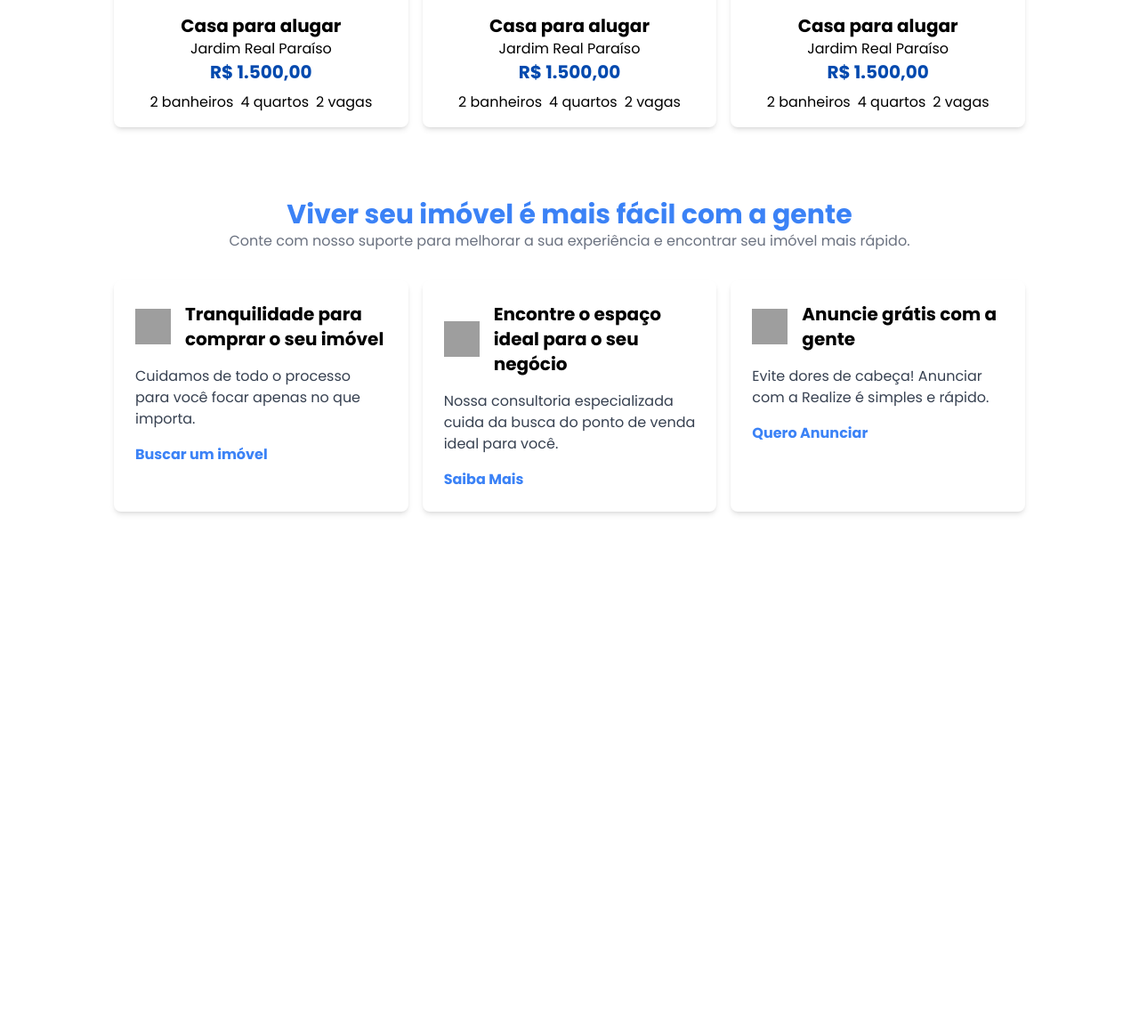
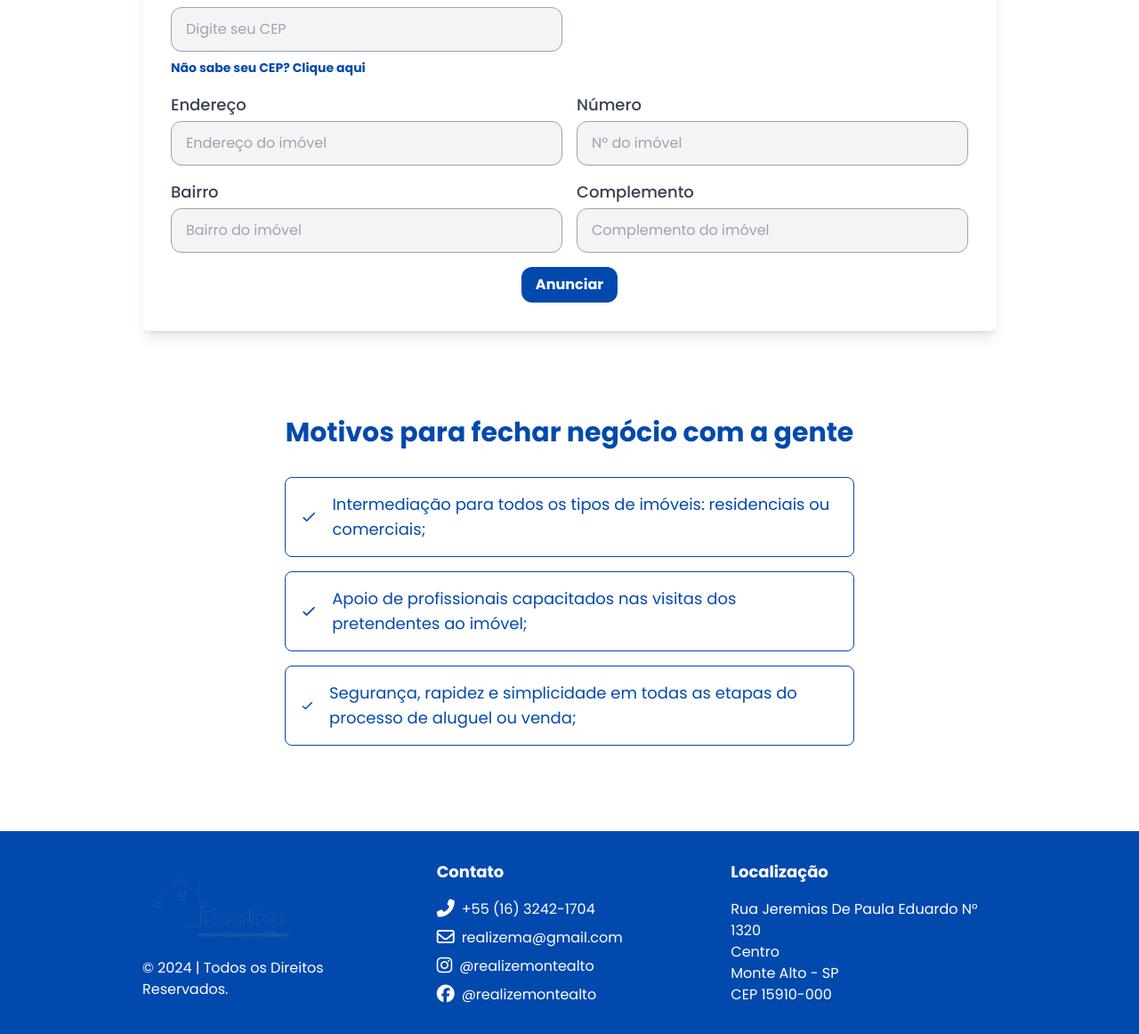
Before and after one commit to caio-pellegrini/realize-imobiliaria, a Laravel app: page /anunciar in a window 1280 px wide. Shown: the part 1041-2203 px from the top of the page at 89% size. Before the commit the page ends 1619 px from the top, so only its background shows below. Run offline with Laravel 12, Linux system fonts and the light colour scheme; style sheets or scripts are compiled from the project's sources; parts of the project's set-up code (start-up, migrations or seed data) failed here and were passed over; some libraries are stand-ins or nearby versions; grey boxes are pictures that could not be loaded.

Commit message:
página de contato, anunciar e quem somos terminadas

```diff
--- /dev/null
+++ b/resources/views/anunciar.blade.php
@@ -0,0 +1,151 @@
+<x-layout>
+    <x-slot name="titulo">Anunciar Imóvel - Realize Imobiliária</x-slot>
+
+    <div class="container mx-auto px-4 md:px-40 py-12 space-y-12">
+        <!-- Título da Página -->
+        <section class="text-center">
+            <h1 class="text-3xl lg:text-4xl font-bold text-primary mb-4">Anuncie o seu imóvel com a Realize!</h1>
+            <p class="text-lg text-gray-700 max-w-2xl mx-auto">Aqui você mesmo cadastra o seu imóvel para vender ou
+                alugar de forma simples, rápida, digital e sem pagar nada. Perfeito, não é?</p>
+        </section>
+
+        <section class="flex flex-col lg:flex-row items-center justify-around space-y-4 lg:space-y-0 lg:space-x-6">
+            <div
+                class="lg:w-2/3 space-y-4 lg:space-y-8 order-1 lg:order-none bg-gray-300 px-4 py-3 md:px-8 md:py-6 rounded-lg max-w-2xl">
+                <h2 class="text-2xl font-bold text-primary mb-6">São apenas 3 passos:</h2>
+                <div class="space-y-6">
+                    <div class="flex items-start">
+                        <div
+                            class="bg-primary text-white rounded-full h-8 md:h-10 w-8 md:w-10 flex items-center justify-center font-bold mr-4 shrink-0">
+                            1</div>
+                        <div>
+                            <h3 class="text-xl font-bold">Cadastre o seu imóvel</h3>
+                            <p>Preencha nosso formulário com todas as informações necessárias.</p>
+                        </div>
+                    </div>
+                    <div class="flex items-start">
+                        <div
+                            class="bg-primary text-white rounded-full h-8 md:h-10 w-8 md:w-10 flex items-center justify-center font-bold mr-4 shrink-0">
+                            2</div>
+                        <div>
+                            <h3 class="text-xl font-bold">Contato do consultor</h3>
+                            <p>Nossa equipe entrará em contato para agendar as fotos, tour 360º e vídeos.</p>
+                        </div>
+                    </div>
+                    <div class="flex items-start">
+                        <div
+                            class="bg-primary text-white rounded-full h-8 md:h-10 w-8 md:w-10 flex items-center justify-center font-bold mr-4 shrink-0 ">
+                            3</div>
+                        <div>
+                            <h3 class="text-xl font-bold">Anúncio no ar</h3>
+                            <p>O seu imóvel estará em nosso site e principais portais imobiliários.</p>
+                        </div>
+                    </div>
+                </div>
+            </div>
+            <img src="{{ asset('assets/imgs/anunciar/anunciar1.png') }}" alt="Anuncie seu imóvel"
+                class="mx-auto md:w-1/4 rounded-lg">
+
+        </section>
+
+        <!-- Formulário de Cadastro de Imóvel -->
+        <section class="bg-white p-8 rounded-lg shadow-lg">
+            <h2 class="text-2xl font-bold text-primary text-center mb-6">Comece agora mesmo o seu cadastro!</h2>
+            <form action="{{ route('imoveis.anunciar') }}" method="POST" class="space-y-4">
+                @csrf
+                <div class="grid grid-cols-1 md:grid-cols-2 gap-4">
+                    <div>
+                        <label for="name" class="block text-lg font-medium text-gray-700">Nome</label>
+                        <input type="text" name="name" id="name" required placeholder="Digite seu nome"
+                            class="mt-1 block w-full px-4 py-3 border border-gray-400 rounded-xl bg-gray-100 shadow-sm focus:outline-none focus:ring-primary focus:border-primary">
+                    </div>
+                    <div>
+                        <label for="phone" class="block text-lg font-medium text-gray-700">Telefone</label>
+                        <input type="tel" name="phone" id="phone" required placeholder="Digite seu telefone"
+                            class="mt-1 block w-full px-4 py-3 border border-gray-400 rounded-xl bg-gray-100 shadow-sm focus:outline-none focus:ring-primary focus:border-primary">
+                    </div>
+                </div>
+                <div class="grid grid-cols-1 md:grid-cols-2 gap-4">
+                    <div>
+                        <label for="email" class="block text-lg font-medium text-gray-700">E-mail</label>
+                        <input type="email" name="email" id="email" required placeholder="Digite seu e-mail"
+                            class="mt-1 block w-full px-4 py-3 border border-gray-400 rounded-xl bg-gray-100 shadow-sm focus:outline-none focus:ring-primary focus:border-primary">
+                    </div>
+                    <div>
+                        <label for="cpf" class="block text-lg font-medium text-gray-700">CPF</label>
+                        <input type="text" name="cpf" id="cpf" required placeholder="Digite seu CPF"
+                            class="mt-1 block w-full px-4 py-3 border border-gray-400 rounded-xl bg-gray-100 shadow-sm focus:outline-none focus:ring-primary focus:border-primary">
+                    </div>
+                </div>
+                <div class="grid grid-cols-1 md:grid-cols-2 gap-4">
+                    <div>
+                        <label for="cep" class="block text-lg font-medium text-gray-700">CEP</label>
+                        <input type="text" name="cep" id="cep" required placeholder="Digite seu CEP"
+                            class="mt-1 block w-full px-4 py-3 border border-gray-400 rounded-xl bg-gray-100 shadow-sm focus:outline-none focus:ring-primary focus:border-primary">
+                        <a href="https://buscacepinter.correios.com.br/app/endereco/index.php" class="text-primary text-sm font-bold mt-2 inline-block hover:underline ">Não sabe seu CEP?
+                            Clique aqui</a>
+                    </div>
+                </div>
+                <div class="grid grid-cols-1 md:grid-cols-2 gap-4">
+                    <div>
+                        <label for="endereco" class="block text-lg font-medium text-gray-700">Endereço</label>
+                        <input type="text" name="endereco" id="endereco" required placeholder="Endereço do imóvel"
+                            class="mt-1 block w-full px-4 py-3 border border-gray-400 rounded-xl bg-gray-100 shadow-sm focus:outline-none focus:ring-primary focus:border-primary">
+                    </div>
+                    <div>
+                        <label for="numero" class="block text-lg font-medium text-gray-700">Número</label>
+                        <input type="text" name="numero" id="numero" required placeholder="Nº do imóvel"
+                            class="mt-1 block w-full px-4 py-3 border border-gray-400 rounded-xl bg-gray-100 shadow-sm focus:outline-none focus:ring-primary focus:border-primary">
+                    </div>
+                </div>
+                <div class="grid grid-cols-1 md:grid-cols-2 gap-4">
+                    <div>
+                        <label for="bairro" class="block text-lg font-medium text-gray-700">Bairro</label>
+                        <input type="text" name="bairro" id="bairro" required placeholder="Bairro do imóvel"
+                            class="mt-1 block w-full px-4 py-3 border border-gray-400 rounded-xl bg-gray-100 shadow-sm focus:outline-none focus:ring-primary focus:border-primary">
+                    </div>
+                    <div>
+                        <label for="complemento" class="block text-lg font-medium text-gray-700">Complemento</label>
+                        <input type="text" name="complemento" id="complemento" placeholder="Complemento do imóvel"
+                            class="mt-1 block w-full px-4 py-3 border border-gray-400 rounded-xl bg-gray-100 shadow-sm focus:outline-none focus:ring-primary focus:border-primary">
+                    </div>
+                </div>
+                <div class="text-center">
+                    <button type="submit"
+                        class="inline-block bg-primary text-white font-bold py-2 px-4 rounded-xl hover:bg-blue-700 focus:outline-none focus:ring-2 focus:ring-primary focus:ring-offset-2">Anunciar</button>
+                </div>
+            </form>
+        </section>
+
+        <section class="container mx-auto px-4 md:px-40 py-12 space-y-8">
+            <h2 class="text-center text-3xl font-bold text-primary mb-6">Motivos para fechar negócio com a gente</h2>
+            <div class="space-y-4">
+                <div class="flex items-center border border-primary rounded-lg p-4">
+                    <svg xmlns="http://www.w3.org/2000/svg" class="h-6 w-6 text-primary mr-4" fill="none"
+                        viewBox="0 0 24 24" stroke="currentColor">
+                        <path stroke-linecap="round" stroke-linejoin="round" stroke-width="2" d="M5 13l4 4L19 7" />
+                    </svg>
+                    <p class="text-lg text-primary">Intermediação para todos os tipos de imóveis: residenciais ou
+                        comerciais;</p>
+                </div>
+                <div class="flex items-center border border-primary rounded-lg p-4">
+                    <svg xmlns="http://www.w3.org/2000/svg" class="h-6 w-6 text-primary mr-4" fill="none"
+                        viewBox="0 0 24 24" stroke="currentColor">
+                        <path stroke-linecap="round" stroke-linejoin="round" stroke-width="2" d="M5 13l4 4L19 7" />
+                    </svg>
+                    <p class="text-lg text-primary">Apoio de profissionais capacitados nas visitas dos pretendentes ao
+                        imóvel;</p>
+                </div>
+                <div class="flex items-center border border-primary rounded-lg p-4">
+                    <svg xmlns="http://www.w3.org/2000/svg" class="h-6 w-6 text-primary mr-4" fill="none"
+                        viewBox="0 0 24 24" stroke="currentColor">
+                        <path stroke-linecap="round" stroke-linejoin="round" stroke-width="2" d="M5 13l4 4L19 7" />
+                    </svg>
+                    <p class="text-lg text-primary">Segurança, rapidez e simplicidade em todas as etapas do processo de
+                        aluguel ou venda;</p>
+                </div>
+            </div>
+        </section>
+
+    </div>
+</x-layout>
--- a/resources/views/components/footer.blade.php
+++ b/resources/views/components/footer.blade.php
@@ -0,0 +1,28 @@
+<footer class="bg-primary text-white px-4 md:px-40 py-8">
+    <div class="container mx-auto grid grid-cols-1 md:grid-cols-3 gap-8 items-center">
+        <!-- Logo e Direitos Reservados -->
+        <div class="flex flex-col items-center md:items-start text-center md:text-left">
+            <x-application-logo class="w-24 h-24"></x-application-logo>
+            <p class="mt-4">&copy; 2024 | Todos os Direitos Reservados.</p>
+        </div>
+
+        <!-- Contato -->
+        <div class="flex flex-col items-center md:items-start text-center md:text-left space-y-2">
+            <h3 class="text-lg font-semibold mb-2">Contato</h3>
+
+            <a href="{{ route('contato') }}" class="space-x-2"><i class="fas fa-lg fa-phone-alt"></i><span class="hover:underline">+55 (16) 3242-1704</span></a>
+            <a href="mailto:realizama@gmail.com" class="space-x-2"><i class="far fa-lg fa-envelope"></i><span class="hover:underline">realizema@gmail.com</span></a>
+            <a href="https://www.instagram.com/realizemontealto/" class="space-x-2"><i class="fab fa-lg fa-instagram"></i><span class="hover:underline">@realizemontealto</span></a>
+            <a href="https://www.facebook.com/carvalhoaugusto2020" class="space-x-2"><i class="fab fa-lg fa-facebook"></i><span class="hover:underline">@realizemontealto</span></a>
+        </div>
+
+        <!-- Localização -->
+        <div class="flex flex-col items-center md:items-start text-center md:text-left">
+            <h3 class="text-lg font-semibold mb-4">Localização</h3>
+            <p>Rua Jeremias De Paula Eduardo N° 1320</p>
+            <p>Centro</p>
+            <p>Monte Alto - SP</p>
+            <p>CEP 15910-000</p>
+        </div>
+    </div>
+</footer>
--- a/resources/views/components/layout.blade.php
+++ b/resources/views/components/layout.blade.php
@@ -1,5 +1,6 @@
 <!DOCTYPE html>
 <html lang="{{ str_replace('_', '-', app()->getLocale()) }}">
+
 <head>
     <meta charset="utf-8">
     <meta name="viewport" content="width=device-width, initial-scale=1">
@@ -8,7 +9,13 @@
 
     @vite('resources/css/app.css')
 
-        <script src="https://cdn.jsdelivr.net/npm/alpinejs@3.x.x/dist/cdn.min.js" defer></script>
+    <script src="https://cdnjs.cloudflare.com/ajax/libs/alpinejs/3.14.0/cdn.js"
+        integrity="sha512-z6F6XBybddChHDc/36z8WZzvOW8pdlUKne6R5E7PGIo7v9S8AZF8vlhm2hbiAAjKpKbfO9K8Yer0w6U1xYsQjQ=="
+        crossorigin="anonymous" referrerpolicy="no-referrer" defer></script>
+    <script src="https://kit.fontawesome.com/9e7ee59099.js" crossorigin="anonymous" defer></script>
+
+
+    <link href="https://cdn.jsdelivr.net/npm/@splidejs/splide@4.1.4/dist/css/splide.min.css" rel="stylesheet">
 </head>
 
 <body class="antialiased">
@@ -18,6 +25,11 @@
         {{ $slot }}
     </main>
 
-        <!--@include('components.footer')-->
+    <x-whastapp-btn></x-whastapp-btn>
+
+    @include('components.footer')
+
+
 </body>
+
 </html>
--- a/resources/views/components/navigation.blade.php
+++ b/resources/views/components/navigation.blade.php
@@ -1,9 +1,8 @@
-<nav x-data="{ open: false }" class=" bg-white border-b border-gray-100 {{ request()->routeIs('cardapio') ? 'fixed top-0 w-full z-50' : '' }}">
+<nav x-data="{ open: false }" class=" bg-gray-200 border-b border-gray-100 shadow-md {{ request()->routeIs('cardapio') ? 'fixed top-0 w-full z-50' : '' }}">
 
     <!-- Primary Navigation Menu -->
     <div class="max-w-7xl mx-auto px-4 sm:px-6 lg:px-8 ">
-        <div class="flex justify-between>
-            <div class="flex">
+        <div class="flex justify-between">
                 <!-- Logo -->
                 <div class="shrink-0 flex items-center">
                     <a href="{{ route('home') }}">
@@ -23,7 +22,7 @@
                     <x-nav-link :href="route('contato')" :active="request()->routeIs('contato')">
                         {{ __('Contato') }}
                     </x-nav-link>
-                    <x-nav-link :href="route('servicos')" :active="request()->routeIs('servicos')">
+                    <x-nav-link :href="route('quem-somos')" :active="request()->routeIs('quem-somos')">
                         {{ __('Quem Somos') }}
                     </x-nav-link>
                     <x-nav-link :href="route('anunciar')" :active="request()->routeIs('anunciar')">
@@ -47,7 +46,7 @@
     <!-- Responsive Navigation Menu -->
     <div :class="{'block': open, 'hidden': ! open}" class="hidden sm:hidden">
         <div class="pt-2 pb-3 space-y-1">
-            <x-responsive-nav-link :href="route('servicos')" :active="request()->routeIs('servicos')">
+            <x-responsive-nav-link :href="route('quem-somos')" :active="request()->routeIs('quem-somos')">
                 {{ __('Serviços') }}
             </x-responsive-nav-link>
             <x-responsive-nav-link :href="route('contato')" :active="request()->routeIs('contato')">
--- a/resources/views/welcome.blade.php
+++ b/resources/views/welcome.blade.php
@@ -95,38 +95,58 @@
                 <!-- Card 1 -->
                 <div class="bg-white rounded-lg shadow-md p-6 text-left">
                     <div class="flex items-center space-x-4 mb-4">
-                        <img src="{{ asset('assets/icons/house-icon.png') }}"
-                            alt="Tranquilidade para comprar o seu imóvel" class="w-10 h-10">
+                        <i class="fa-solid fa-house-user fa-xl"></i>
                         <h3 class="text-xl font-bold">Tranquilidade para comprar o seu imóvel</h3>
                     </div>
                     <p class="text-gray-700 mb-4">Cuidamos de todo o processo para você focar apenas no que importa.</p>
-                    <a href="#" class="text-blue-500 font-bold">Buscar um imóvel</a>
+                    <a href="#" class="text-blue-500 font-bold hover:underline">Buscar um imóvel</a>
                 </div>
                 <!-- Card 2 -->
                 <div class="bg-white rounded-lg shadow-md p-6 text-left">
                     <div class="flex items-center space-x-4 mb-4">
-                        <img src="{{ asset('assets/icons/business-icon.png') }}"
-                            alt="Encontre o espaço ideal para o seu negócio" class="w-10 h-10">
+                        <i class="fa-solid fa-house-circle-check fa-xl"></i>
                         <h3 class="text-xl font-bold">Encontre o espaço ideal para o seu negócio</h3>
                     </div>
                     <p class="text-gray-700 mb-4">Nossa consultoria especializada cuida da busca do ponto de venda ideal
                         para você.</p>
-                    <a href="#" class="text-blue-500 font-bold">Saiba Mais</a>
+                    <a href="{{ route('quem-somos') }}" class="text-blue-500 font-bold hover:underline">Saiba Mais</a>
                 </div>
                 <!-- Card 3 -->
                 <div class="bg-white rounded-lg shadow-md p-6 text-left">
                     <div class="flex items-center space-x-4 mb-4">
-                        <img src="{{ asset('assets/icons/ads-icon.png') }}" alt="Anuncie grátis com a gente"
-                            class="w-10 h-10">
+                        <i class="fa-regular fa-handshake fa-xl"></i>
                         <h3 class="text-xl font-bold">Anuncie grátis com a gente</h3>
                     </div>
                     <p class="text-gray-700 mb-4">Evite dores de cabeça! Anunciar com a Realize é simples e rápido.</p>
-                    <a href="#" class="text-blue-500 font-bold">Quero Anunciar</a>
+                    <a href="{{ route('anunciar') }}" class="text-blue-500 font-bold hover:underline">Quero Anunciar</a>
                 </div>
+            </div>
+        </section>
+
+
+        {{-- carrosel --}}
+        <section class="splide" aria-label="Splide Basic HTML Example">
+            <div class="splide__track">
+                <ul class="splide__list">
+                    <li class="splide__slide">Slide 01</li>
+                    <li class="splide__slide">Slide 02</li>
+                    <li class="splide__slide">Slide 03</li>
+                    <li class="splide__slide">Slide 04</li>
+                </ul>
             </div>
         </section>
 
     </div>
 
-    <x-whastapp-btn></x-whastapp-btn>
+    <script src="https://cdn.jsdelivr.net/npm/@splidejs/splide@4.1.4/dist/js/splide.min.js"></script>
+    <script>
+        var splide = new Splide('.splide', {
+            type: 'loop',
+            perPage: 3,
+            perMove: 1,
+        });
+
+        splide.mount();
+    </script>
+
 </x-layout>
--- a/routes/web.php
+++ b/routes/web.php
@@ -13,12 +13,12 @@ Route::get('/', function () {
 
 Route::resource('imoveis', ImovelController::class);
 
-Route::get('/quem somos', function () {
+Route::get('/quem-somos', function () {
     return view('quem-somos');
-})->name('servicos');
+})->name('quem-somos');
 
 Route::get('/contato', function () {
-    return view('welcome');
+    return view('contato');
 })->name('contato');
 
 Route::get('/comprar', function () {
@@ -30,7 +30,10 @@ Route::get('/alugar', function () {
 })->name('alugar');
 
 Route::get('/anunciar', function () {
-    return view('welcome');
+    return view('anunciar');
 })->name('anunciar');
 
 Route::get('/imoveis/buscar', [ImovelController::class, 'buscar'])->name('imoveis.buscar');
+Route::post('/imoveis/anunciar', [ImovelController::class, 'store'])->name('imoveis.anunciar');
+
+Route::post('enviar-contato', [ImovelController::class, 'enviarContato'])->name('enviar-contato');
```
Also changed, not shown: resources/views/contato.blade.php (added, +45 -0 lines), resources/views/quem-somos.blade.php (+105 -21 lines), public/assets/imgs/anunciar/anunciar1.png (added), public/assets/imgs/anunciar/anunciar2.png (added). Lines whose indentation alone changed are shown as unchanged.
